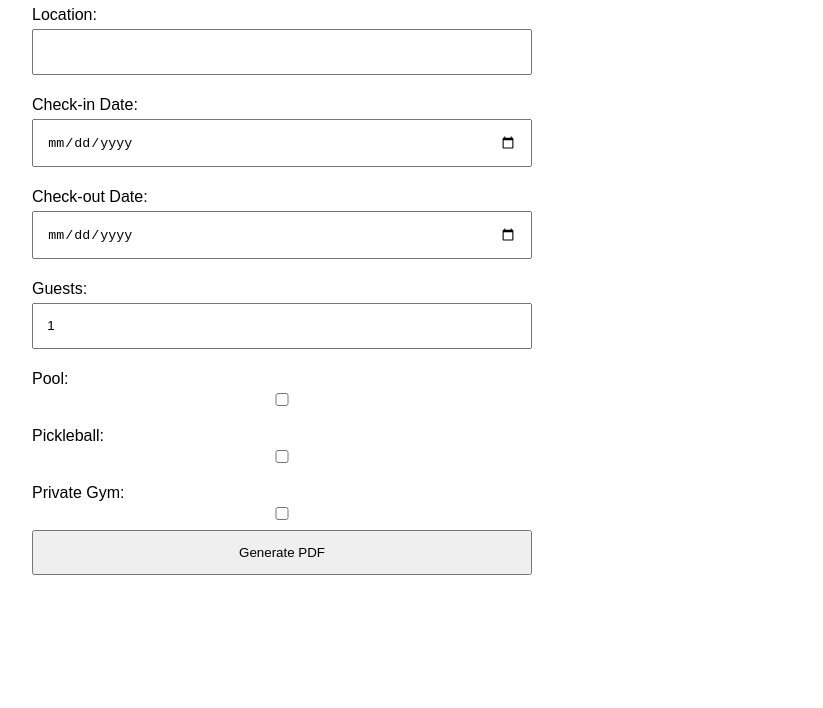
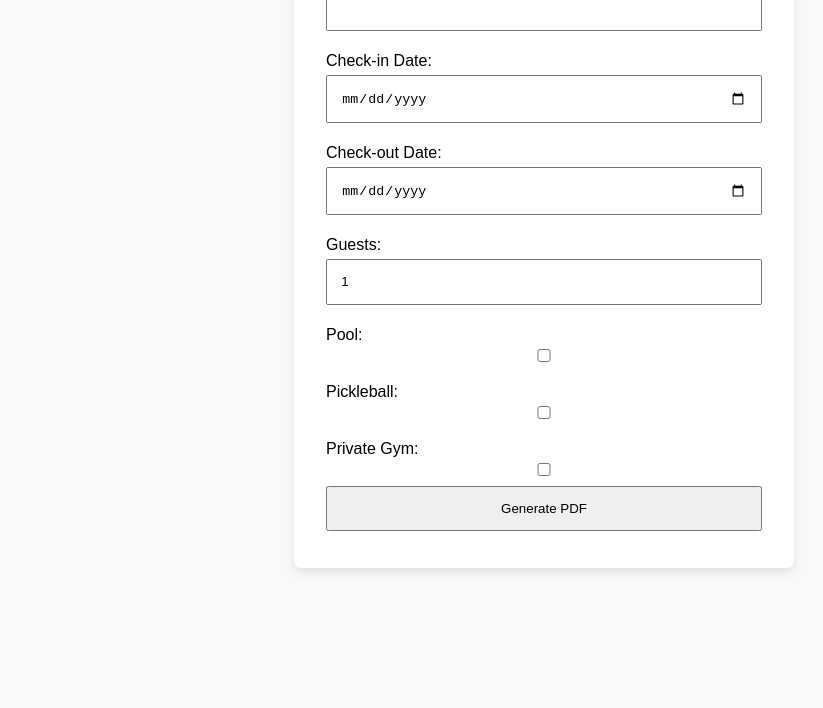
Before and after one commit to KonTheMan/airbnb-pdf-client, a plain HTML site: page index.html in a window 1280 px wide. Shown: the part 180-888 px from the top of the page, without its empty margins (96-919 px from the left). After the commit the page ends 840 px from the top, so only its background shows below. Drawn offline with Linux system fonts and the light colour scheme.

Commit message:
index.html

```diff
--- a/index.html
+++ b/index.html
@@ -6,8 +6,22 @@
   <style>
   body {
     font-family: Arial, sans-serif;
-    margin: 5vw; /* Use viewport width units for responsive margins */
-    max-width: 500px;
+    display: flex;
+    justify-content: center; /* centers horizontally */
+    align-items: flex-start; /* align to top of page */
+    min-height: 100vh;
+    margin: 0;
+    padding: 20px;
+    background: #f9f9f9; /* optional: light background */
+  }
+
+  .container {
+    width: 100%;
+    max-width: 500px; /* prevents it from getting too wide */
+    background: #fff;
+    padding: 2em;
+    border-radius: 8px;
+    box-shadow: 0 4px 10px rgba(0,0,0,0.1);
     box-sizing: border-box;
   }
 
@@ -25,26 +39,23 @@
 
   h1 {
     text-align: center;
+    margin-bottom: 1em;
   }
 
-  /* Optional: Media queries for smaller screens */
+  /* Responsive adjustments */
   @media (max-width: 600px) {
-    body {
-      margin: 3vw; /* Reduce margins on small screens */
-    }
-  }
-
-  @media (min-width: 1200px) {
-    body {
-      margin: 10vw; /* Increase margins on very large screens */
+    .container {
+      padding: 1em;
     }
   }
 </style>
 </head>
 <body>
-  <h1>Airbnb PDF Generator</h1>
+ <body>
+  <div class="container">
+    <h1>Airbnb PDF Generator</h1>
+    <form id="airbnbForm">
 
-  <form id="airbnbForm">
     <label>
       Location:
       <input type="text" name="location" required>
@@ -75,6 +86,7 @@
     </label>
     <button type="submit">Generate PDF</button>
   </form>
+  </div>
 
   <script>
     const form = document.getElementById('airbnbForm');
```
